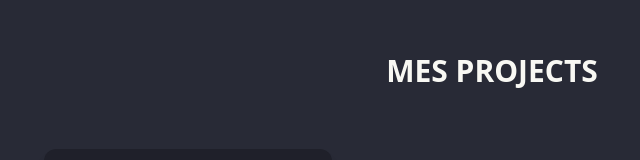
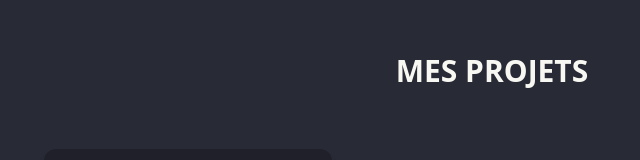
Before and after one commit to koukson/Portfolio, a React (Vite) app: page / in a window 1280 px wide. Shown: the part 2831-2991 px from the top of the page, without its empty margins (148-788 px from the left). Built offline with nearby package versions, Linux system fonts and the light colour scheme.

Commit message:
mise à jour

```diff
--- a/src/components/Projects.tsx
+++ b/src/components/Projects.tsx
@@ -27,7 +27,7 @@ const Projects = () => {
   return (
     <div   className="min-h-screen justify  justify-center"    id="Projects">
         <div className="translate-y-40">
-        <Title title={'MES PROJECTS'}/>
+        <Title title={'MES PROJETS'}/>
         </div>
         <div className="translate-y-50">
         <div className="grid md:grid-cols-3 gap-4">
```
